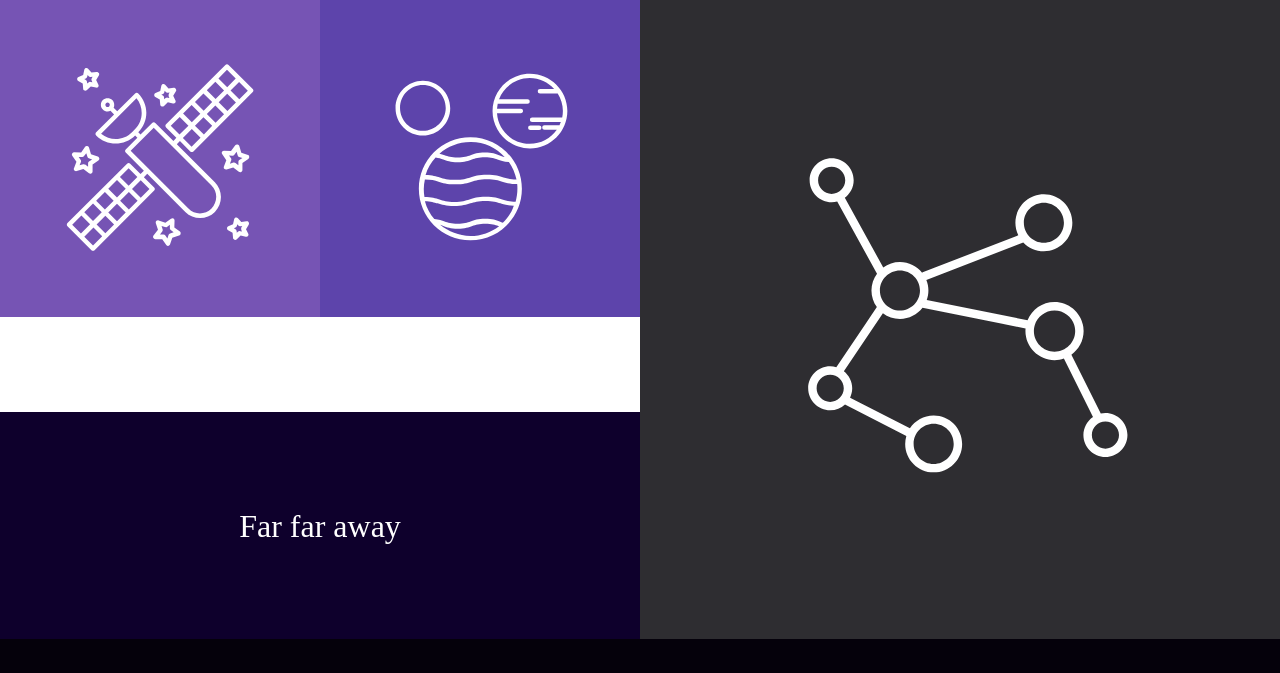
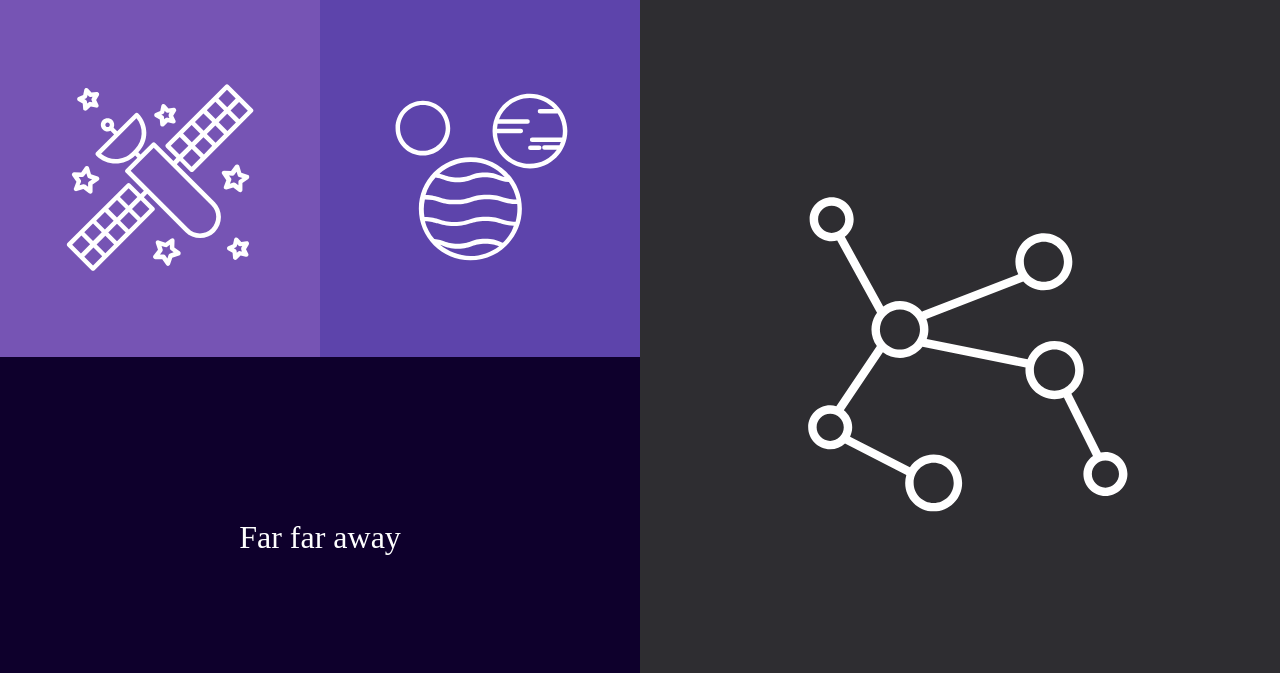
Before and after one commit to akickia/space-hack, a plain HTML site: page index.html in a window 1280 px wide. Shown: the part 947-1620 px from the top of the page. Drawn offline with Linux system fonts and the light colour scheme; a web font is replaced by a local one.

Commit message:
adjusted space around far far away

```diff
--- a/styles/index.css
+++ b/styles/index.css
@@ -117,7 +117,13 @@
   font-size: 32px;
   line-height: 36px;
   padding: 2.313rem 6.875rem;
-  background-color: #967ECB;
+  background-color: #c8b0fa;
+}
+
+.form__btn:hover {
+  background-color: #5D44AB;
+  color: white;
+  transition: all 1s;
 }
 
 /*--FOOTER--*/
@@ -173,13 +179,22 @@
     grid-column: span 4;
   }
 
+  .img__station, .img__space {
+    min-height: 22.5rem;
+    max-width: 100%;
+  }
+
   .title--small {
     grid-column: 1 / span 2;
+    min-height: 22.5rem;
+    max-width: 100%;
   }
 
   .img__const {
     grid-column: 3 / span 2;
     grid-row: 4 / span 2;
+    min-height: 45rem;
+    max-width: 100%
   }
 
   .contact, .form {
```
